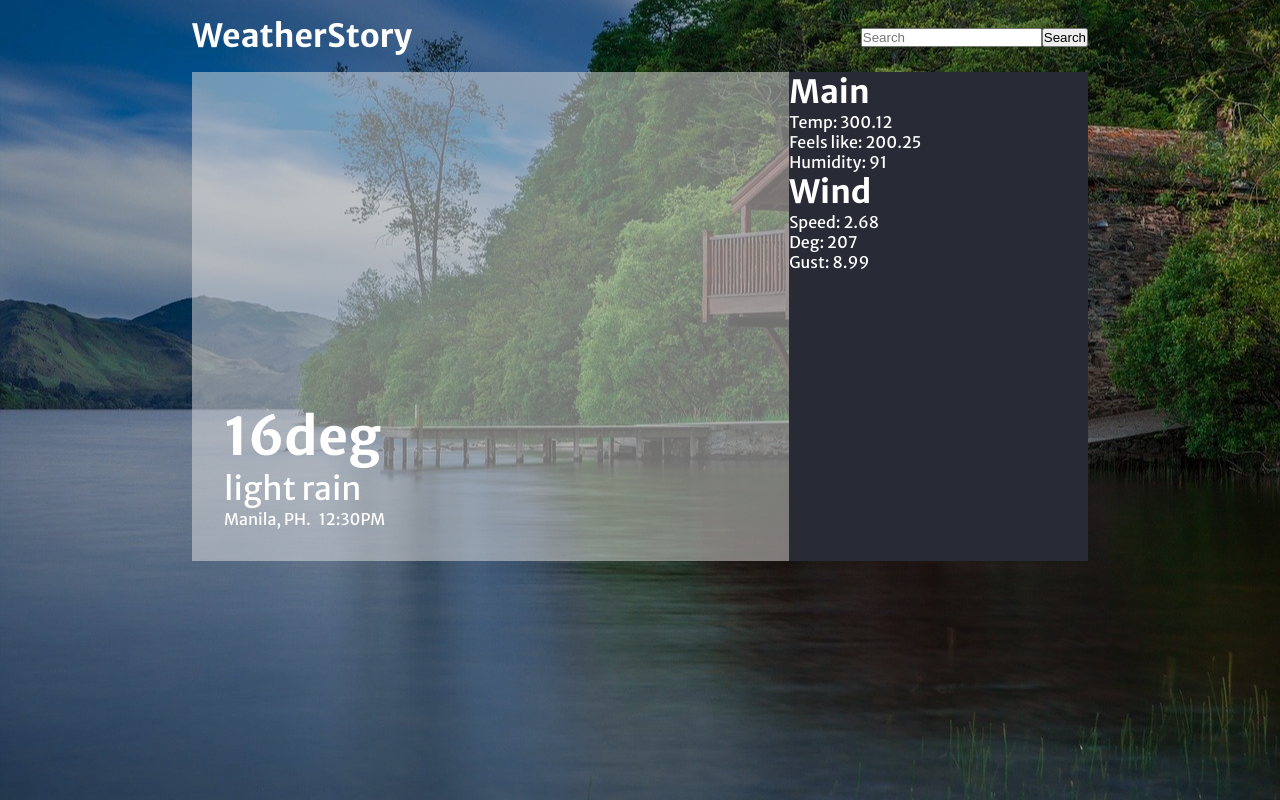
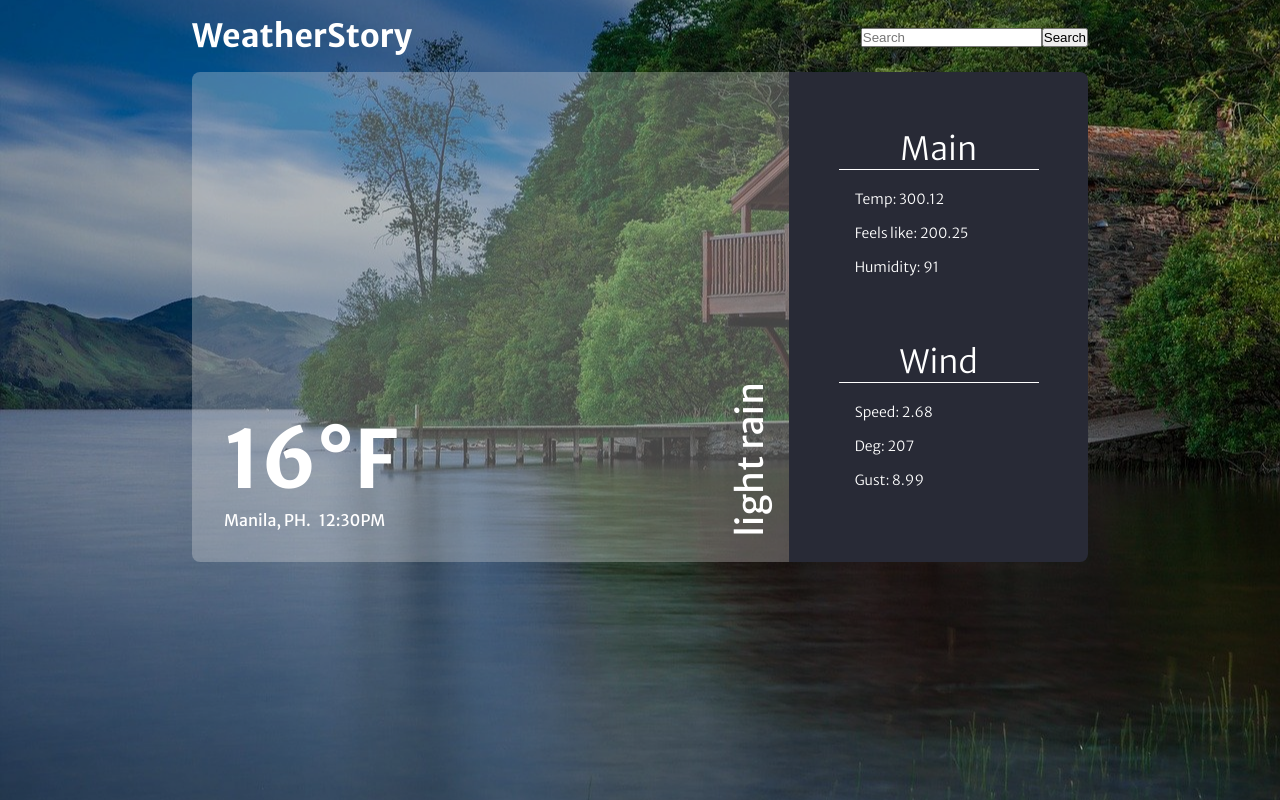
Before and after one commit to RySacdalan/weather-story, a React (Create React App) app: page / in a window 1280 px wide. Built offline with nearby package versions, Linux system fonts and the light colour scheme.

Commit message:
Add more styles inside weather component

```diff
--- a/src/components/Weather.css
+++ b/src/components/Weather.css
@@ -6,21 +6,30 @@
  display: flex;
  align-items: flex-end;
  justify-items: left;
- background-color: rgba(225, 225, 225, 0.5);
+ background-color: rgba(225, 225, 225, 0.3);
+ border-top-left-radius: 8px;
+ border-bottom-left-radius: 8px;
 }
 .primary_wrapper{
  display: flex;
  flex-direction: column;
- margin-top: 300px;
+ width: 100%;
  padding: 2rem;
 }
+.primary_content{
+ display: flex;
+ align-items: center;
+ justify-content: space-between;
+}
 .weather_temp{
- font-size: 3.25rem;
+ font-size: 5rem;
  margin-bottom: 0;
  padding-bottom: 0;
 }
 .weather_description{
- font-size: 2rem;
+ transform: rotate(270deg);
+ font-size: 2.25rem;
+ margin-right: -70px;
 }
 .weather_location{
  display: flex;
@@ -34,5 +43,29 @@
 .weather_secondary_details{
  display: flex;
  flex-direction: column;
+ align-items: center;
+ justify-content: center;
  background: #282A36;
+ padding: 2rem;
+ border-top-right-radius: 8px;
+ border-bottom-right-radius: 8px;
 }
+.first-section, .second-section{
+ width: 200px;
+ margin: 25px 0;
+}
+.first-section h1, .second-section h1{
+ font-weight: lighter;
+ text-align: center;
+ margin-bottom: 10px;
+ border-bottom: 1px solid #fff;
+}
+.first-section p, .second-section p{
+ font-size: 14px;
+ font-weight: 100;
+ margin: 1rem 0;
+}
+.main-details, .wind-details{
+ margin-left: 1rem;
+ margin-top: 1.25rem;
+}
--- a/src/components/Weather.jsx
+++ b/src/components/Weather.jsx
@@ -8,7 +8,7 @@ const Weather = (props) => {
         <div className="weather_primary_details">
             <div className='primary_wrapper'>
                 <div className='primary_content'>
-                    <h1 className='weather_temp'>16deg</h1>
+                    <h1 className='weather_temp'>16&deg;F</h1>
                     <p className='weather_description'>light rain</p>
                 </div>
                 <div className='weather_location'>
@@ -20,15 +20,19 @@ const Weather = (props) => {
         <div className="weather_secondary_details">
             <div className="first-section">
                 <h1>Main</h1>
+                <div className='main-details'>
                   <p>Temp: 300.12</p>
                   <p>Feels like: 200.25</p>
                   <p>Humidity: 91</p>
                 </div>
+            </div>
             <div className="second-section">
                 <h1>Wind</h1>
+                <div className="wind-details">
                   <p>Speed: 2.68</p>
                   <p>Deg: 207</p>
                   <p>Gust: 8.99</p>
+                </div>
             </div>
         </div>
       </div>
```
Lines whose indentation alone changed are shown as unchanged.
